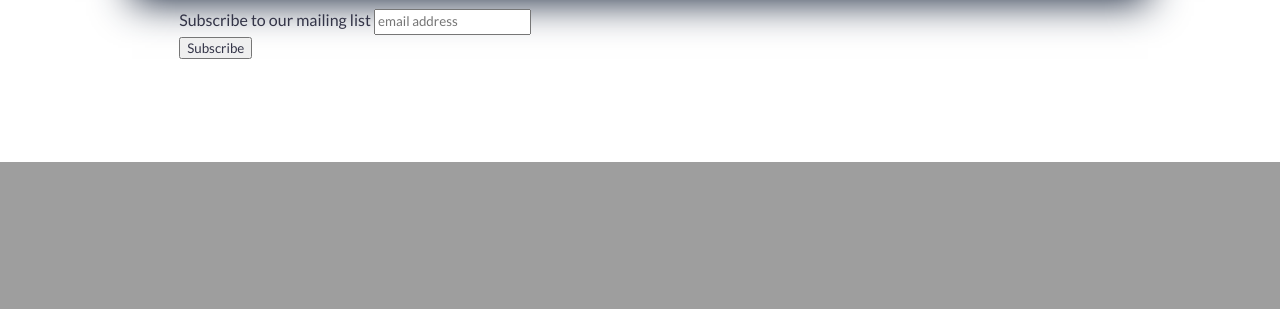
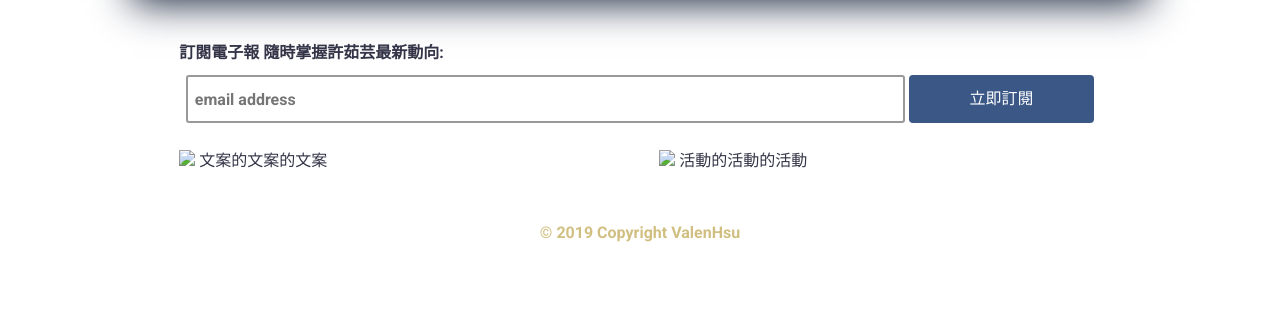
Before and after one commit to jotarun/ValenHsu.com, a PHP site: page / in a window 1280 px wide. Shown: the part 638-947 px from the top of the page. Before the commit the page ends 800 px from the top, so only its background shows below. Run offline with PHP 8.4, Linux system fonts and the light colour scheme; some libraries are stand-ins or nearby versions.

Commit message:
add subscription (temp) and placeholder for news

```diff
--- a/css/main.css
+++ b/css/main.css
@@ -1,52 +1,211 @@
-nav{
+nav {
     background: #D1BF81;
-    padding:1rem  0  0 1rem ;
+    padding: 1rem 0 0 1rem;
     box-sizing: border-box;
 }
 
-.socials{
+.socials {
     text-align: right;
 }
-.logo{
+
+.logo {
     position: absolute;
     height: 10rem;
 }
 
-.jumbotron{
+.jumbotron {
     background: #D1BF81;
     height: 30rem;
-    margin:0;
-    padding:0;
+    margin: 0;
+    padding: 0;
+    width: 100%;
+}
+
+.img{
     width:100%;
 }
 
-
-.img-hero{
+.img-hero {
     background-image: url("../img/Hero_1.jpg");
-    background-size:cover;
+    background-size: cover;
     background-position: bottom right;
-    height:35rem;
+    height: 35rem;
     box-shadow: 0px 10px 38px #17243b;
 
 }
 
-.img-hero h1{
-    color:#FFF;
-    text-align:left;
-    padding-top:4rem;
+.img-hero h1 {
+    color: #FFF;
+    text-align: left;
+    padding-top: 4rem;
     transform-style: preserve-3d;
     transform: perspective(1000px);
 }
 
 
-.social-icon{
-    width:1.5rem;
-    margin-right:.5rem;
+.social-icon {
+    width: 1.5rem;
+    margin-right: .8rem;
 }
 
 .social-icon path {
-    fill:#FFF;
+    fill: #FFF;
 }
-.social-icon:last-child{
-    margin-right:2rem;
+
+.social-icon:last-child {
+    margin-right: 2rem;
 }
+
+.spliter
+{
+    margin:2rem;
+    height:4rem;
+}
+
+footer
+{
+    margin:0;
+    padding:2rem;
+    height:8rem;
+    box-sizing: border-box;
+}
+
+footer div{
+    color: #D1BF81;
+}
+/*mailchimp*/
+
+
+#mc_embed_signup form {
+    display: block;
+    position: relative;
+    width: 100%
+}
+
+#mc_embed_signup h2 {
+    font-weight: bold;
+    padding: 0;
+    margin: 15px 0;
+    font-size: 1.4em;
+}
+
+#mc_embed_signup input {
+    border: 2px solid #999;
+
+    -webkit-appearance: none;
+}
+
+#mc_embed_signup input[type=checkbox] {
+    -webkit-appearance: checkbox;
+}
+
+#mc_embed_signup input[type=radio] {
+    -webkit-appearance: radio;
+}
+
+#mc_embed_signup input:focus {
+    border-color: #333;
+}
+
+#mc_embed_signup .button {
+    clear: both;
+    background-color: #3b5786;
+    border: 0 none;
+    border-radius: 4px;
+    font-size:1rem;
+    color: #FFFFFF;
+    cursor: pointer;
+    display: inline-block;
+    height: 3rem;
+    padding: 0;
+    text-align: center;
+    text-decoration: none;
+    vertical-align: top;
+    white-space: nowrap;
+    width: auto;
+    transition: all 0.23s ease-in-out 0s;
+}
+
+#mc_embed_signup .button:hover {
+    background-color: #263b5f;
+}
+
+#mc_embed_signup .small-meta {
+    font-size: 11px;
+}
+
+#mc_embed_signup .nowrap {
+    white-space: nowrap;
+}
+
+#mc_embed_signup .clear {
+    clear: none;
+    display: inline;
+}
+
+#mc_embed_signup label {
+    display: block;
+    font-size: 16px;
+    padding-bottom: 10px;
+    font-weight: bold;
+}
+
+#mc_embed_signup input.email {
+    font-size: 1rem;
+    display: inline-block;
+    padding: 0 0.4rem;
+    margin: 0;
+    height: 3rem;
+    min-height: 32px;
+    width: 78%;
+    min-width: 130px;
+    -webkit-border-radius: 3px;
+    -moz-border-radius: 3px;
+    border-radius: 3px;
+    box-sizing: border-box;
+
+}
+
+#mc_embed_signup input.button {
+    margin: 0 0 10px 0;
+    width:20%;
+    min-width: 90px;
+}
+
+#mc_embed_signup div#mce-responses {
+    float: left;
+    top: -1.4em;
+    padding: 0em .5em 0em .5em;
+    overflow: hidden;
+    width: 90%;
+    margin: 0 5%;
+    clear: both;
+}
+
+#mc_embed_signup div.response {
+    margin: 1em 0;
+    padding: 1em .5em .5em 0;
+    font-weight: bold;
+    float: left;
+    top: -1.5em;
+    z-index: 1;
+    width: 80%;
+}
+
+#mc_embed_signup #mce-error-response {
+    display: none;
+}
+
+#mc_embed_signup #mce-success-response {
+    color: #529214;
+    display: none;
+}
+
+#mc_embed_signup label.error {
+    display: block;
+    float: none;
+    width: auto;
+    margin-left: 1.05em;
+    text-align: left;
+    padding: .5em 0;
+}
--- a/css/simple-grid.css
+++ b/css/simple-grid.css
@@ -3,7 +3,7 @@
 *** (C) ZACH COLE 2016
 **/
 
-@import url(https://fonts.googleapis.com/css?family=Lato:400,300,300italic,400italic,700,700italic);
+@import url('https://fonts.googleapis.com/css?family=Roboto:700');
 
 /* UNIVERSAL */
 
@@ -21,7 +21,7 @@ body {
 /* ROOT FONT STYLES */
 
 * {
-  font-family: 'Lato', Helvetica, sans-serif;
+  font-family: 'Roboto', Helvetica, sans-serif;
   color: #333447;
   line-height: 1.5;
 }
--- a/index.html
+++ b/index.html
@@ -5,8 +5,8 @@
     <meta charset="utf-8">
     <meta http-equiv="X-UA-Compatible" content="IE=edge">
     <title>Page Title</title>
+    <link rel="stylesheet" type="text/css" href="css/simple-grid.css">
     <link rel="stylesheet" type="text/css" href="css/main.css">
-    <link rel="stylesheet" type="text/css" href="css/simple-grid.css">
 </head>
 
 <body>
@@ -60,28 +60,47 @@
             <div class="col-1"></div>
         </div>
     </div>
-    <div></div>
+    <div class="spliter"></div>
     <div class="container">
         <div class="row">
-            <div class="col-12"><!-- Begin Mailchimp Signup Form -->
+            <div class="col-12 center"><!-- Begin Mailchimp Signup Form -->
                 <div id="mc_embed_signup">
                 <form action="https://gmail.us20.list-manage.com/subscribe/post?u=34b4dd5e9f916b53840b374ed&amp;id=61832d981d" method="post" id="mc-embedded-subscribe-form" name="mc-embedded-subscribe-form" class="validate" target="_blank" novalidate>
                     <div id="mc_embed_signup_scroll">
-                    <label for="mce-EMAIL">Subscribe to our mailing list</label>
+                    <label for="mce-EMAIL" class="left">訂閱電子報 隨時掌握許茹芸最新動向:</label>
                     <input type="email" value="" name="EMAIL" class="email" id="mce-EMAIL" placeholder="email address" required>
                     <!-- real people should not fill this in and expect good things - do not remove this or risk form bot signups-->
                     <div style="position: absolute; left: -5000px;" aria-hidden="true"><input type="text" name="b_34b4dd5e9f916b53840b374ed_61832d981d" tabindex="-1" value=""></div>
-                    <div class="clear"><input type="submit" value="Subscribe" name="subscribe" id="mc-embedded-subscribe" class="button"></div>
+                    <input type="submit" value="立即訂閱" name="subscribe" id="mc-embedded-subscribe" class="button">
                     </div>
                 </form>
                 </div>
 
                 <!--End mc_embed_signup--></div>
         </div>
+    </div>
+    <div class="container">
         <div class="row">
+            <div class="col-6">
+                <img  class="img" src="https://via.placeholder.com/800x450">
+                文案的文案的文案
+            </div>
+            <div class="col-6">
+                    <img  class="img" src="https://via.placeholder.com/800x450">
+                   活動的活動的活動
+                </div>
             </div>
     </div>
 
+    <footer>
+            <div class="container">
+                    <div class="row">
+                            <div class="col-12 center">
+                    © 2019 Copyright ValenHsu
+                    </div>
+                    </div>
+            </div>
+    </footer>
     <!--javascript-->
     <script type="text/javascript" src="js/vanilla-tilt.min.js"></script>
 
```
